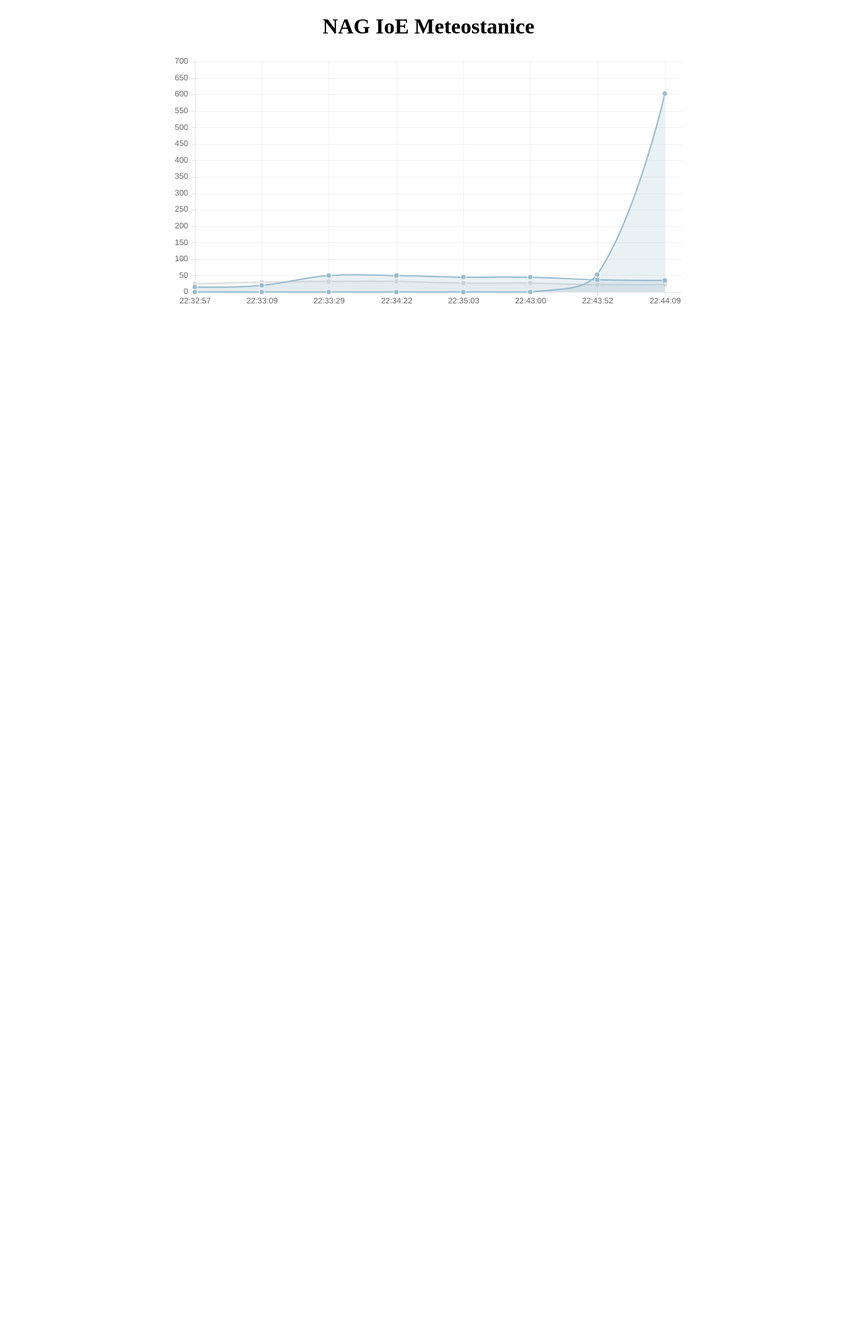
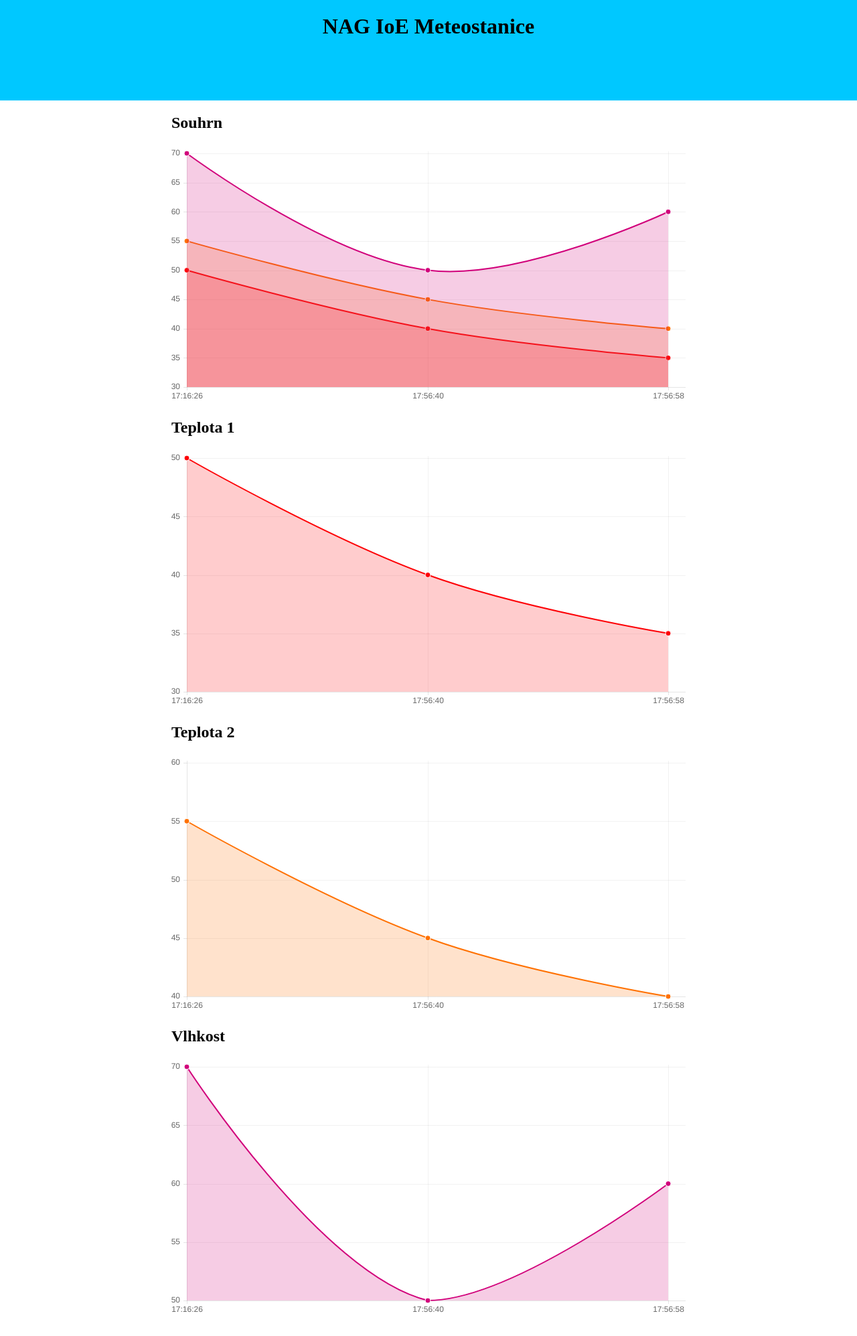
Before and after one commit to podruh/ioe-web, a PHP site: page / in a window 1280 px wide. Shown: the whole page at 67% size. Before the commit the page ends 454 px from the top, so only its background shows below. Run offline with PHP 8.4, Linux system fonts and the light colour scheme.

Commit message:
Graphs, Meteo.php and index handling
Added 3 graphs,
cleaned meteo.php
graph.js handling new graphs & improv.

```diff
--- a/index.php
+++ b/index.php
@@ -11,62 +11,11 @@
     <!--[if lt IE 9]>
   <script src="http://html5shiv.googlecode.com/svn/trunk/html5.js"></script>
   <![endif]-->
+    <link rel="stylesheet" href="style.css" type="text/css">
 
     <script src="/js/jquery-2.2.0.min.js"></script>
     <script src="/js/Chart.min.js"></script>
-    <script src="/js/test.js"></script>
     <script src="/js/graph.js"></script>
-    <style>
-        header,main{
-            width:100%;
-        }
-
-        header {
-            height:10%;
-
-        }
-
-        main{
-
-        }
-
-        h1 {
-            text-align:center;
-
-        }
-
-        #chart {
-            width: 60%;
-            margin: 20px auto;
-        }
-
-        #canvas {
-            height: 450px;
-            width: 600px;
-        }
-
-        #chartjs-tooltip {
-            opacity: 1;
-            position: absolute;
-            left:-15px;
-            background: rgba(0, 0, 0, .7);
-            color: white;
-            padding: 3px;
-            border-radius: 3px;
-            -webkit-transition: all .1s ease;
-            transition: all .1s ease;
-            pointer-events: none;
-            -webkit-transform: translate(-50%, 0);
-            transform: translate(-50%, 0);
-        }
-
-        .chartjs-tooltip-key {
-            display: inline-block;
-            width: 20px;
-            height: 20px;
-        }
-
-    </style>
 
 </head>
 
@@ -75,9 +24,22 @@
         <h1>NAG IoE Meteostanice</h1>
     </header>
     <main>
-        <div id="chart">
+        <div id="mainChart">
             <div>
-                <canvas id="canvas"></canvas>
+            <h2>Souhrn</h2>
+                <canvas id="mainChartCanvas"></canvas>
+            </div>
+            <h2>Teplota 1</h2>
+            <div>
+                <canvas id="temp1ChartCanvas"></canvas>
+            </div>
+            <h2>Teplota 2</h2>
+            <div>
+                <canvas id="temp2ChartCanvas"></canvas>
+            </div>
+            <h2>Vlhkost</h2>
+            <div>
+                <canvas id="humidityChartCanvas"></canvas>
             </div>
         </div>
         <div id="chartjs-tooltip"></div>
--- a/js/graph.js
+++ b/js/graph.js
@@ -4,7 +4,6 @@
 
   dataObject.complete(function(data) {
       chartData = JSON.parse(JSON.stringify(data["responseJSON"], null, "\t"), true);
-      console.log(chartData["Date"]);
 
       Chart.defaults.global.pointHitDetectionRadius = 1;
       Chart.defaults.global.customTooltips = function(tooltip) {
@@ -37,41 +36,74 @@
           });
       };
 
-      var lineChartData = {
+      var mainChartData = {
 
-          labels: chartData["Date"],
+          labels: chartData.Date,
           datasets: [{
               label: "Teploměr 1",
-              fillColor: "rgba(220,220,220,0.2)",
-              strokeColor: "rgba(220,220,220,1)",
-              pointColor: "rgba(220,220,220,1)",
+              fillColor: "rgba(253, 0, 6,0.2)",
+              strokeColor: "rgba(253, 0, 6,1)",
+              pointColor: "rgba(253, 0, 6,1)",
               pointStrokeColor: "#fff",
               pointHighlightFill: "#fff",
               pointHighlightStroke: "rgba(220,220,220,1)",
-              data: chartData["Temp1"]
+              data: chartData.Temp1
           }, {
               label: "Teploměr 2",
-              fillColor: "rgba(151,187,205,0.2)",
-              strokeColor: "rgba(151,187,205,1)",
-              pointColor: "rgba(151,187,205,1)",
+              fillColor: "rgba(255, 113, 0,0.2)",
+              strokeColor: "rgba(255, 113, 0,1)",
+              pointColor: "rgba(255, 113, 0,1)",
               pointStrokeColor: "#fff",
               pointHighlightFill: "#fff",
               pointHighlightStroke: "rgba(151,187,205,1)",
-              data: chartData["Temp2"]
+              data: chartData.Temp2
           }, {
               label: "Vhkoměr",
-              fillColor: "rgba(151,187,205,0.2)",
-              strokeColor: "rgba(151,187,205,1)",
-              pointColor: "rgba(151,187,205,1)",
+              fillColor: "rgba(209, 0, 123,0.2)",
+              strokeColor: "rgba(209, 0, 123,1)",
+              pointColor: "rgba(209, 0, 123,1)",
               pointStrokeColor: "#fff",
               pointHighlightFill: "#fff",
               pointHighlightStroke: "rgba(151,187,205,1)",
-              data: chartData["Humidity"]
+              data: chartData.Humidity
           }]
       }
-      var ctx = document.getElementById("canvas").getContext("2d");
-      window.myLine = new Chart(ctx).Line(lineChartData, {
+      console.log(mainChartData);
+
+      var temp1Data = new Object();
+      temp1Data.labels = mainChartData.labels;
+      temp1Data.datasets = new Array(mainChartData.datasets[0]);
+
+      var temp2Data = new Object();
+      temp2Data.labels = mainChartData.labels;
+      temp2Data.datasets = new Array(mainChartData.datasets[1]);
+
+      var humiData = new Object();
+      humiData.labels = mainChartData.labels;
+      humiData.datasets = new Array(mainChartData.datasets[2]);
+
+      var ctx = document.getElementById("mainChartCanvas").getContext("2d");
+      window.myLine = new Chart(ctx).Line(mainChartData, {
           responsive: true,
           multiTooltipTemplate: "<%= datasetLabel %> - <%= value %>",
       })
+
+      var ctx1 = document.getElementById("temp1ChartCanvas").getContext("2d");
+      window.myLine = new Chart(ctx1).Line(temp1Data, {
+          responsive: true,
+          multiTooltipTemplate: "<%= datasetLabel %> - <%= value %>",
+      })
+
+      var ctx2 = document.getElementById("temp2ChartCanvas").getContext("2d");
+      window.myLine = new Chart(ctx2).Line(temp2Data, {
+          responsive: true,
+          multiTooltipTemplate: "<%= datasetLabel %> - <%= value %>",
+      })
+
+      var ctx3 = document.getElementById("humidityChartCanvas").getContext("2d");
+      window.myLine = new Chart(ctx3).Line(humiData, {
+          responsive: true,
+          multiTooltipTemplate: "<%= datasetLabel %> - <%= value %>",
+      })
+
   });
--- a/station_data.json
+++ b/station_data.json
@@ -1 +1 @@
-{"Date":["22:32:57","22:33:09","22:33:29","22:34:22","22:35:03","22:43:00","22:43:52","22:44:09"],"Temp1":["25","30","32","32","27","27","22","23"],"Temp2":["15","20","50","50","45","45","37","35"],"Humidity":[0,0,0,0,0,0,"53","603"]}
+{"Temp1":["50","40","35"],"Temp2":["55","45","40"],"Humidity":["70","50","60"],"Date":["17:16:26","17:56:40","17:56:58"]}
--- a/station_data1.json
+++ /dev/null
@@ -1,4 +0,0 @@
-{"Date": ["2016-01-15", "2016-01-16"],
-	"Temp1": [22, 30],
-	"Temp2": [21, 31],
-	"Humidity": [70, 65]}
--- /dev/null
+++ b/style.css
@@ -0,0 +1,61 @@
+header,main,body{
+            margin:0px;
+            padding:0px;
+            border:0px;
+            display:block;
+        }
+
+        header,main{
+            width:100%;
+        }
+        header {
+            height:150px;
+            z-index: 1;
+            position: fixed;
+            left:0px;
+            top:0px;
+            background-color:#00C8FF ;
+        }
+
+        main{
+            position:absolute;
+            top:150px;
+            z-index: 2;
+            background-color:#ffffff ;
+        }
+
+        h1 {
+            text-align:center;
+
+        }
+
+        #mainChart {
+            width: 60%;
+            margin: 20px auto;
+        }
+
+        #mainChartCanvas {
+            height: 450px;
+            width: 600px;
+        }
+
+        #chartjs-tooltip {
+            opacity: 1;
+            position: absolute;
+            left:-15px;
+            background: rgba(0, 0, 0, .7);
+            color: white;
+            padding: 3px;
+            border-radius: 3px;
+            -webkit-transition: all .1s ease;
+            transition: all .1s ease;
+            pointer-events: none;
+            -webkit-transform: translate(-50%, 0);
+            transform: translate(-50%, 0);
+        }
+
+        .chartjs-tooltip-key {
+            display: inline-block;
+            width: 20px;
+            height: 20px;
+        }
```
Also changed, not shown: meteo.php (+16 -32 lines).
